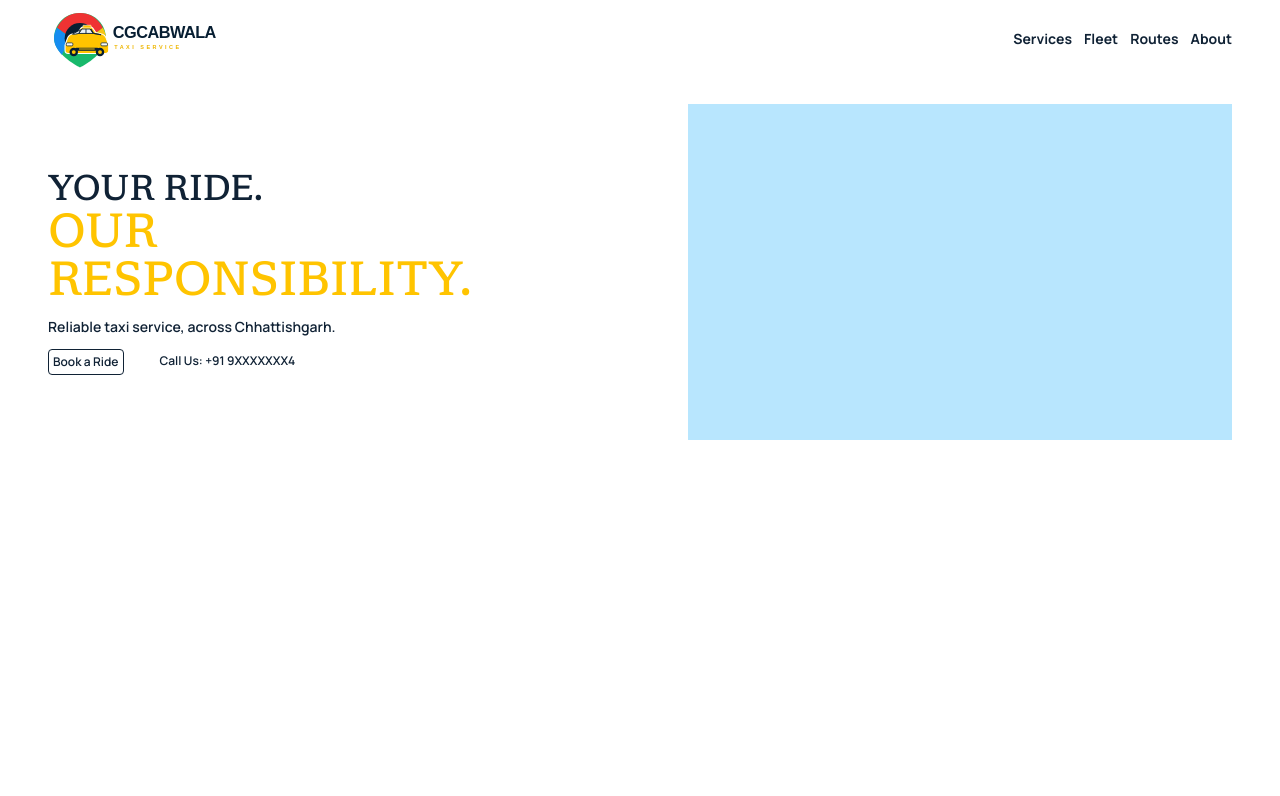
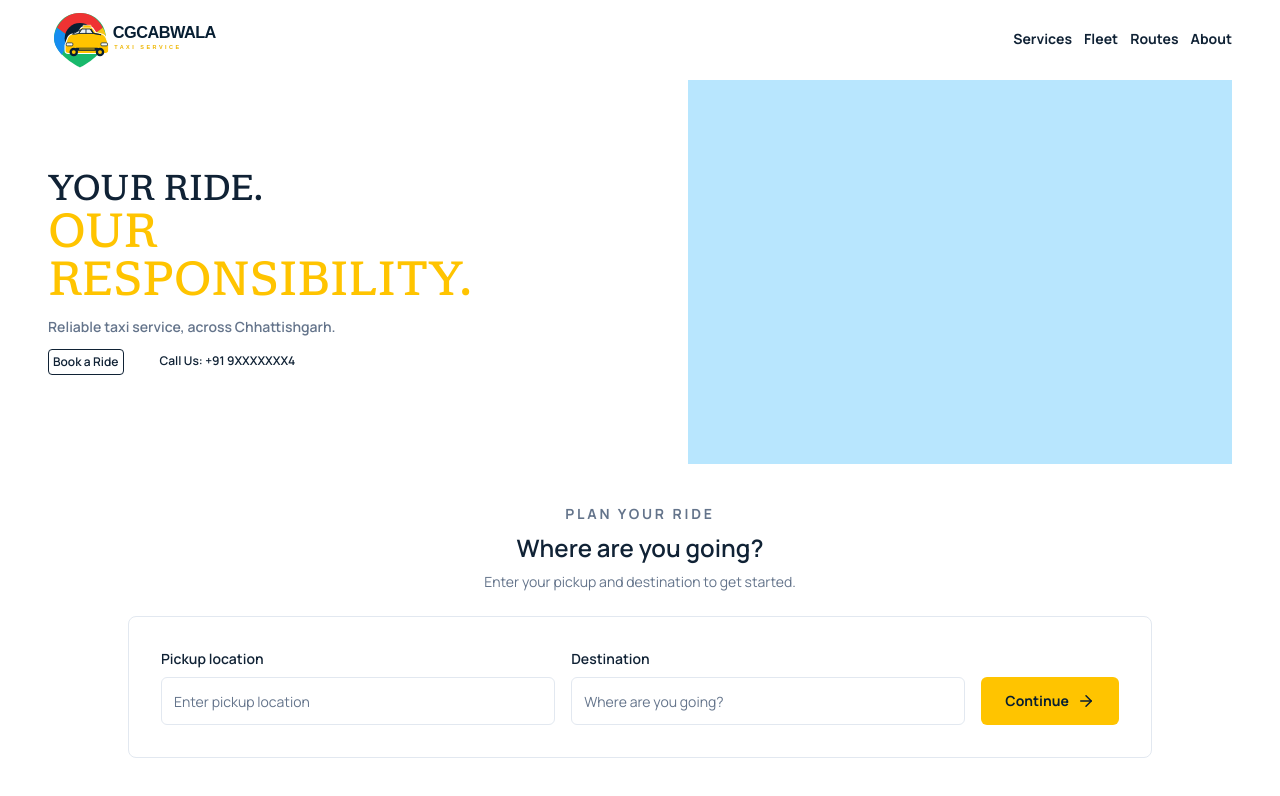
Before and after one commit to Lokesh550-code/cabApp, a React (Vite) app in the folder frontend/: page / in a window 1280 px wide. Shown: the top 796 px of the page. Built offline with nearby package versions, Linux system fonts and the light colour scheme.

Commit message:
feat: add booking widget to home

```diff
--- a/frontend/src/App.jsx
+++ b/frontend/src/App.jsx
@@ -1,6 +1,7 @@
 // import { useEffect } from "react";
 // import { checkHealth } from "../services/api";
 
+import BookingWidget from "./components/bookingWidget/BookingWidget";
 import Hero from "./components/hero/Hero";
 import Navbar from "./components/navbar/Navbar";
 
@@ -17,9 +18,10 @@ const App = () => {
 
   //   runCheckHealth();
   // }, []);
-  return <div className="w-screen bg-surface text-text">
+  return <div className="w-full min-w-0 bg-surface text-text">
     <Navbar />
     <Hero />
+    <BookingWidget />
   </div>;
 };
 
--- /dev/null
+++ b/frontend/src/components/bookingWidget/BookingWidget.jsx
@@ -0,0 +1,89 @@
+const BookingWidget = () => {
+  return (
+    <section className="w-full px-5 py-8 sm:px-8 md:py-10 lg:px-12">
+      <div className="mx-auto w-full max-w-5xl">
+        <div className="mb-6 text-center">
+          <p className="text-xs font-bold tracking-[0.2em] text-text-muted sm:text-sm">
+            PLAN YOUR RIDE
+          </p>
+
+          <h2 className="mt-2 text-xl font-semibold text-text sm:text-2xl">
+            Where are you going?
+          </h2>
+
+          <p className="mt-2 text-sm text-text-muted">
+            Enter your pickup and destination to get started.
+          </p>
+        </div>
+
+        <div className="rounded-lg border border-border bg-surface p-4 sm:p-6 md:p-8">
+          <form
+            className="flex flex-col gap-4 md:flex-row md:items-end md:gap-4"
+            onSubmit={(e) => e.preventDefault()}
+          >
+            <div className="min-w-0 flex-1">
+              <label
+                htmlFor="pickup"
+                className="mb-2 block text-sm font-semibold text-text"
+              >
+                Pickup location
+              </label>
+
+              <input
+                id="pickup"
+                name="pickup"
+                type="text"
+                autoComplete="street-address"
+                placeholder="Enter pickup location"
+                required
+                className="h-12 w-full rounded-md border border-border bg-white px-3 text-sm text-text placeholder:text-text-muted focus:border-navy focus:outline-none focus:ring-2 focus:ring-navy/10"
+              />
+            </div>
+
+            <div className="min-w-0 flex-1">
+              <label
+                htmlFor="destination"
+                className="mb-2 block text-sm font-semibold text-text"
+              >
+                Destination
+              </label>
+
+              <input
+                id="destination"
+                name="destination"
+                type="text"
+                placeholder="Where are you going?"
+                required
+                className="h-12 w-full rounded-md border border-border bg-white px-3 text-sm text-text placeholder:text-text-muted focus:border-navy focus:outline-none focus:ring-2 focus:ring-navy/10"
+              />
+            </div>
+
+            <button
+              type="submit"
+              className="flex h-12 w-full shrink-0 items-center justify-center gap-2 rounded-md bg-brand px-6 text-sm font-bold text-navy transition-colors hover:bg-brand-hover focus-visible:outline-2 focus-visible:outline-offset-2 focus-visible:outline-navy md:w-auto hover:cursor-pointer active:bg-text active:text-brand "
+            >
+              Continue
+              <svg
+                xmlns="http://www.w3.org/2000/svg"
+                width="18"
+                height="18"
+                viewBox="0 0 24 24"
+                fill="none"
+                stroke="currentColor"
+                strokeWidth="2"
+                strokeLinecap="round"
+                strokeLinejoin="round"
+                aria-hidden="true"
+              >
+                <path d="M5 12h14" />
+                <path d="m12 5 7 7-7 7" />
+              </svg>
+            </button>
+          </form>
+        </div>
+      </div>
+    </section>
+  );
+};
+
+export default BookingWidget;
--- a/frontend/src/components/hero/Hero.jsx
+++ b/frontend/src/components/hero/Hero.jsx
@@ -1,14 +1,14 @@
 const Hero = () => {
   return (
-    <div className="h-96 w-full md:flex">
-      <div className="h-1/2 w-full px-12 py-6 flex flex-col justify-center items-start lg:h-full lg:w-1/2">
+    <div className="lg:h-96 h-80 w-full md:flex">
+      <div className="h-1/2 w-full px-6 md:px-12 py-6 flex flex-col justify-center items-start md:h-full md:w-1/2">
         <h1 className="select-none text-lg lg:text-4xl font-display text-text">
           YOUR RIDE.
         </h1>
         <h2 className="select-none text-xl lg:text-5xl font-display text-brand">
           OUR RESPONSIBILITY.
         </h2>
-        <p className="text-xs md:text-sm mt-3 font-semibold">
+        <p className="text-xs text-text-muted md:text-sm mt-3 font-semibold">
           Reliable taxi service, across Chhattishgarh.
         </p>
 
@@ -22,7 +22,7 @@ const Hero = () => {
           </p>
         </div>
       </div>
-      <div className="h-1/2 w-full px-12 py-6 lg:h-full lg:w-1/2">
+      <div className="h-1/2 w-full px-6 md:px-12 md:h-full md:w-1/2">
         <div className="h-full w-full bg-sky-200"></div>
       </div>
     </div>
--- a/frontend/src/components/navbar/Navbar.jsx
+++ b/frontend/src/components/navbar/Navbar.jsx
@@ -5,8 +5,8 @@ import { useState } from "react";
 const Navbar = () => {
     const [isActive, setIsActive] = useState(false);
   return (
-    <div className="h-16 md:h-20 w-full px-12 text-md font-sans">
-        <div className="h-full w-full flex justify-between items-center">
+    <div className="min-h-16 md:h-20 w-full px-6 md:px-12 text-md font-sans">
+        <div className="h-16 md:h-20 w-full flex justify-between items-center">
             <img className="h-full hidden py-2 sm:block" src={logoDesktop} alt="logo" />
             <img className="h-full py-3 block sm:hidden" src={logoMobile} alt="logo" />
             <div className="hidden md:flex gap-3 font-bold">
@@ -19,7 +19,7 @@ const Navbar = () => {
                 {isActive !== true? (<svg xmlns="http://www.w3.org/2000/svg" width="24" height="24" viewBox="0 0 24 24" fill="none" stroke="currentColor" strokeWidth="2" strokeLinecap="round" strokeLinejoin="round" className="lucide lucide-menu preview-icon"><path d="M4 5h16"/><path d="M4 12h16"/><path d="M4 19h16"/></svg>): (<svg xmlns="http://www.w3.org/2000/svg" width="24" height="24" viewBox="0 0 24 24" fill="none" stroke="currentColor" strokeWidth="2" strokeLinecap="round" strokeLinejoin="round" className="lucide lucide-x preview-icon"><path d="M18 6 6 18"/><path d="m6 6 12 12"/></svg>)}
             </button>
         </div>
-        <div className={isActive? "w-full flex flex-col gap-2 font-bold": "hidden"}>
+        <div className={isActive? "flex flex-col gap-2 font-bold w-full": "hidden"}>
                 <a className="hover:text-text-muted active:text-black active:border-black hover:translate-x-0.5 text-sm md:text-md transition" href="">Services</a>
                 <a className="hover:text-text-muted active:text-black active:border-black hover:translate-x-0.5 text-sm md:text-md transition" href="">Fleet</a>
                 <a className="hover:text-text-muted active:text-black active:border-black hover:translate-x-0.5 text-sm md:text-md transition" href="">Routes</a>
```
